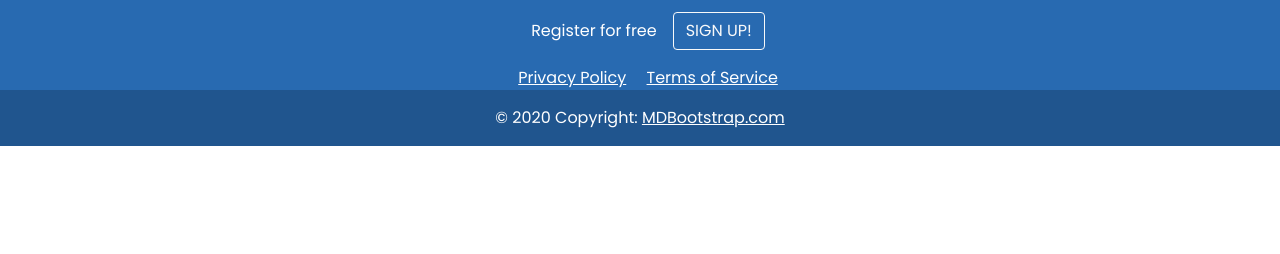
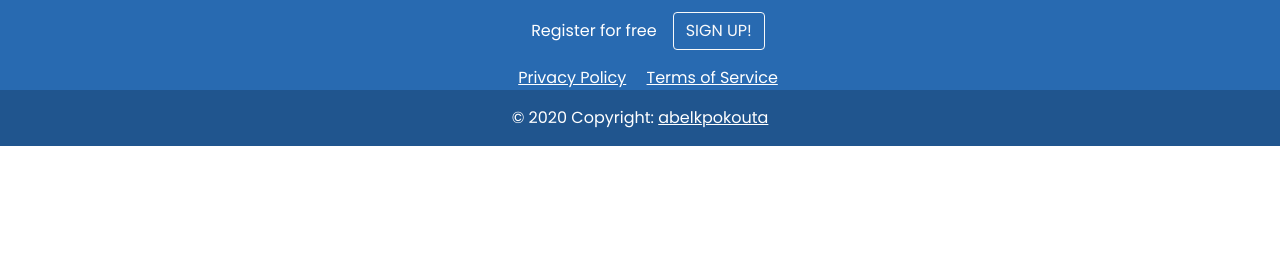
Before and after one commit to Abel-Dev-KPOKOUTA/My_blog_ecommerce, a Django app: page /blog/authentification/connexion/ in a window 1280 px wide. Shown: the part 546-800 px from the top of the page. Run offline with Django 5.2, Linux system fonts and the light colour scheme.

Commit message:
Modification

```diff
--- a/blog/models.py
+++ b/blog/models.py
@@ -20,5 +20,8 @@ class Article(models.Model):
         return self.title
 
 
+# categorie=models.ForeignKey(Category , on_delete=models.CASCADE) ==> Veut dire que si on supprime une categoriedonné tout les articles de cette categorie seront également supprimé ...
 
-# categorie=models.ForeignKey(Category , on_delete=models.CASCADE) ==> Veut dire que si on supprime une categoriedonné tout les articles de cette categorie seront également supprimé ...
+class Commentaire(models.Model):
+    article_commenter=models.ForeignKey(Article , on_delete=models.CASCADE , null=True)
+    commentaire=models.CharField(max_length=500, blank=True)
--- a/blog/templates/blog/footer.html
+++ b/blog/templates/blog/footer.html
@@ -26,7 +26,7 @@
         <!-- Copyright -->
         <div class="text-center p-3" style="background-color: rgba(0, 0, 0, 0.2);">
             © 2020 Copyright:
-            <a class="text-white" href="https://mdbootstrap.com/">MDBootstrap.com</a>
+            <a class="text-white" href="https://mdbootstrap.com/">abelkpokouta</a>
         </div>
         <!-- Copyright -->
     </footer>
```
Also changed, not shown: My_blog/urls.py (line endings or trailing spaces), blog/urls.py (line endings or trailing spaces), db.sqlite3, media/1728687009176.jpg (added).
